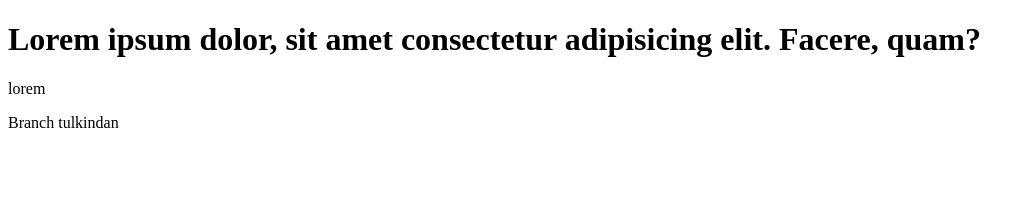
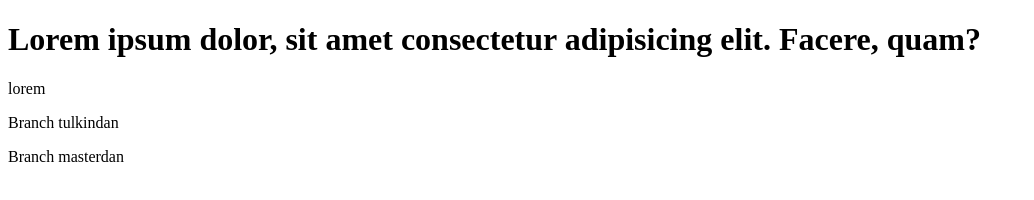
Before and after one commit to tulkin07/test, a plain HTML site: page index.html in a window 1280 px wide. Shown: the whole page, without its empty margins (0-1034 px from the left). Drawn offline with Linux system fonts and the light colour scheme.

Commit message:
branch masterdab

```diff
--- a/index.html
+++ b/index.html
@@ -10,5 +10,6 @@
     <h1>Lorem ipsum dolor, sit amet consectetur adipisicing elit. Facere, quam?</h1>
     <p>lorem</p>
     <p>Branch tulkindan</p>
+    <p>Branch masterdan</p>
 </body>
 </html>
```
